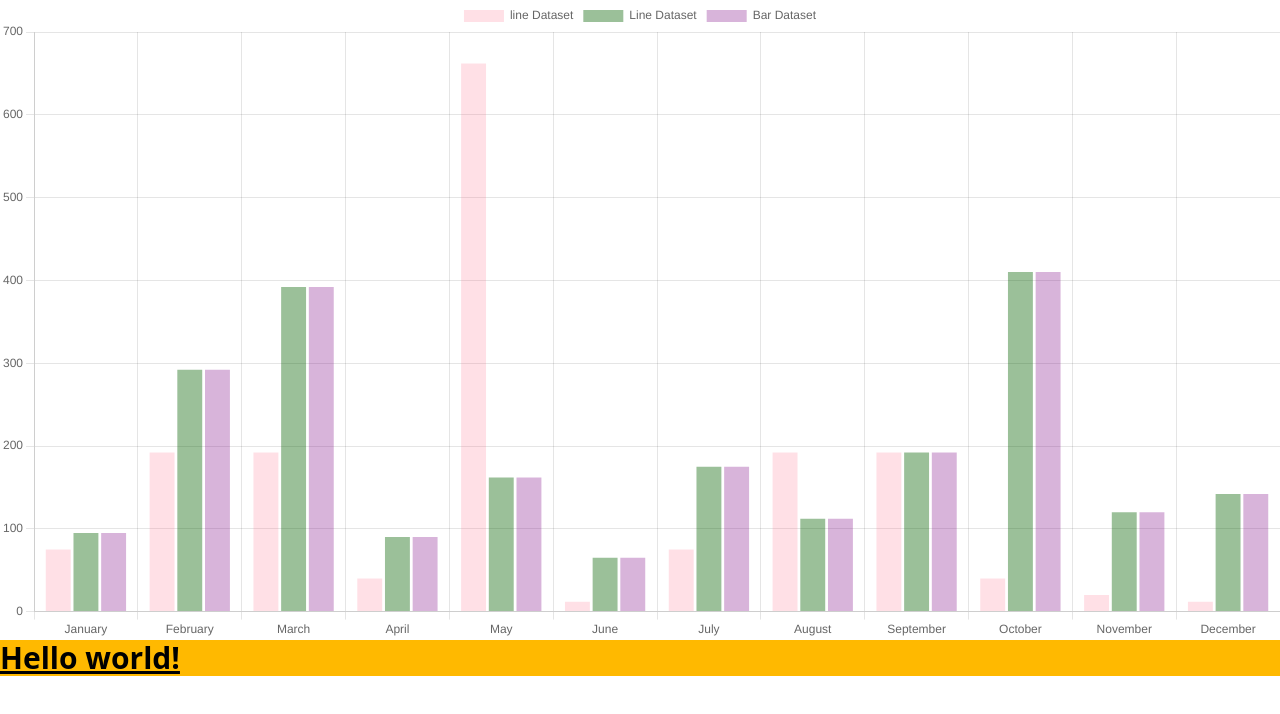
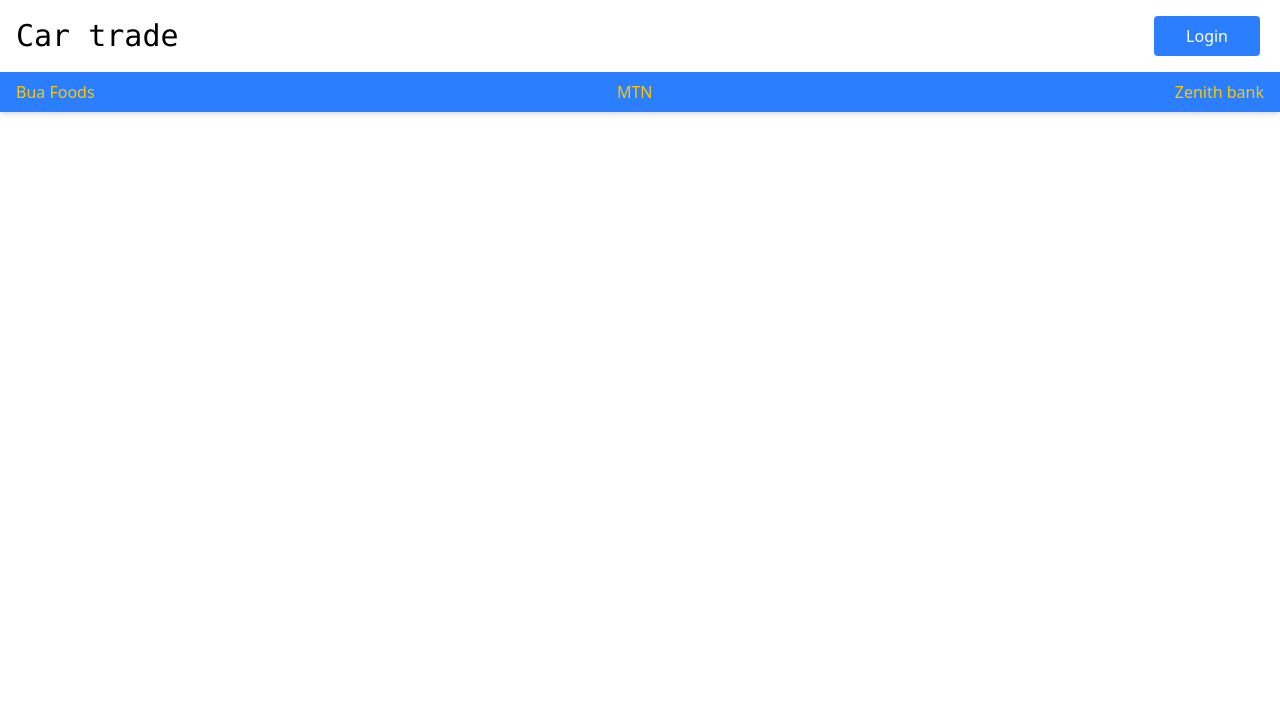
Before and after one commit to Syndeedev/Car-trade-3, a Nuxt app: page / in a window 1280 px wide. Shown: the top 714 px of the page. Built offline with nearby package versions, Linux system fonts and the light colour scheme.

Commit message:
Navbar done

```diff
--- a/app.vue
+++ b/app.vue
@@ -1,9 +1,20 @@
 <template>
   <div>
     <NuxtRouteAnnouncer />
-    <!-- <Bar id="my-chart-id" :options="chartOptions" :data="chartData" /> -->
-    <Line :data="chartData" :options="chartOptions" />
-    <h1 class="text-3xl font-bold underline bg-amber-400">Hello world!</h1>
+    <!--NAV BAR-->
+    <header class="sticky top-0 z-50 space-x-1 border-b-0 bg-white shadow-md">
+      <div class="flex justify-between items-center p-4">
+        <a class="text-3xl font-mono" href="">Car trade</a>
+        <button class="text-white bg-blue-500 px-8 py-2 rounded">Login</button>
+      </div>
+      <div class="py-2 px-4 bg-blue-500 flex justify-between items-center">
+        <p class="text-yellow-400">Bua Foods</p>
+        <p class="text-yellow-400">MTN</p>
+        <p class="text-yellow-400">Zenith bank</p>
+      </div>
+    </header>
+
+    <!-- <Line :data="chartData" :options="chartOptions" /> -->
   </div>
 </template>
 <script>
```
